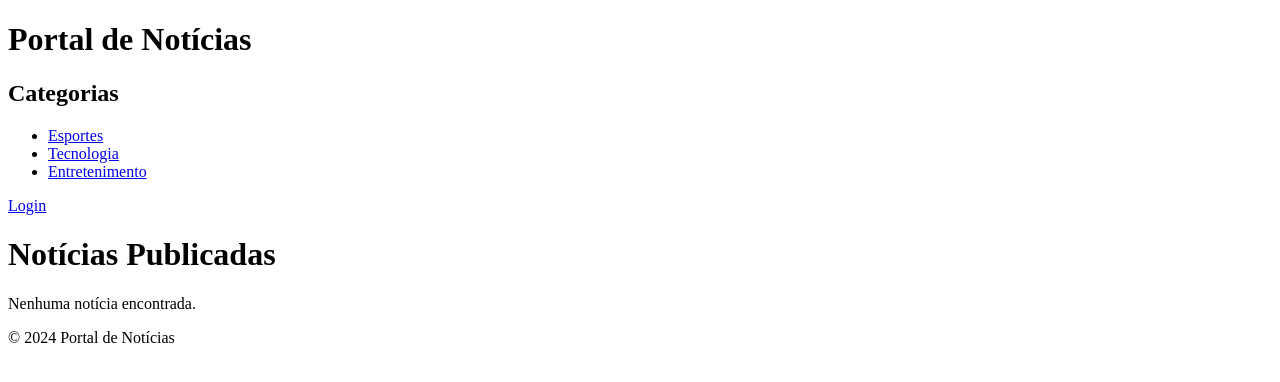
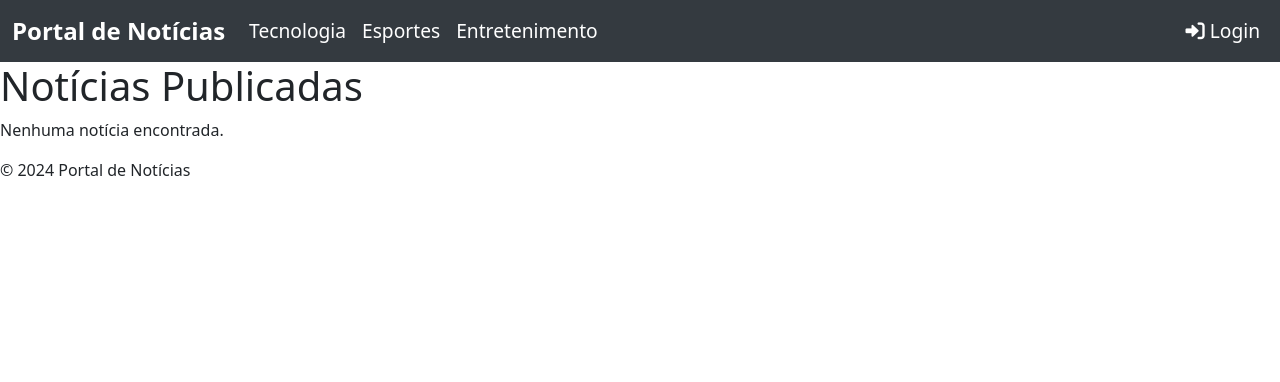
Before and after one commit to mvsilvass/portal-de-noticias, a PHP site: page / in a window 1280 px wide. Shown: the top 382 px of the page. Run offline with PHP 8.4, Linux system fonts and the light colour scheme; data that the repository does not hold is empty.

Commit message:
Update index.php

```diff
--- a/index.php
+++ b/index.php
@@ -14,25 +14,42 @@
     <meta charset="UTF-8">
     <meta name="viewport" content="width=device-width, initial-scale=1.0">
     <title>Portal de notícias</title>
+    <link href="https://cdn.jsdelivr.net/npm/bootstrap@5.3.3/dist/css/bootstrap.min.css" rel="stylesheet" integrity="sha384-QWTKZyjpPEjISv5WaRU9OFeRpok6YctnYmDr5pNlyT2bRjXh0JMhjY6hW+ALEwIH" crossorigin="anonymous">
+    <link rel="stylesheet" href="https://cdnjs.cloudflare.com/ajax/libs/font-awesome/6.0.0-beta3/css/all.min.css">
+    <link rel="stylesheet" href="./src/styles/styles.css">
 </head>
 <body>
     <header>
-        <div>
-            <!-- Colocar algum ícone ou logo -->
-            <h1>Portal de Notícias</h1>
-        </div>
-
-        <nav>
-            <!-- fazer um dropdown -->
-            <div>
-                <h2>Categorias</h2>
-                <ul>
-                    <li><a href="./pages/esportes.php">Esportes</a></li>
-                    <li><a href="./pages/tecnologia.php">Tecnologia</a></li>
-                    <li><a href="./pages/entretenimento.php">Entretenimento</a></li>
-                </ul>
+        <nav class="navbar navbar-expand-lg">
+            <div class="container-fluid">
+                <!-- Logo e Links à Esquerda -->
+                <a class="navbar-brand" href="#">Portal de Notícias</a>
+                <button class="navbar-toggler" type="button" data-bs-toggle="collapse" data-bs-target="#navbarNavDropdown" aria-controls="navbarNavDropdown" aria-expanded="false" aria-label="Toggle navigation">
+                    <span class="navbar-toggler-icon"></span>
+                </button>
+                <div class="collapse navbar-collapse" id="navbarNavDropdown">
+                    <!-- Menu de Links de Navegação à Esquerda -->
+                    <ul class="navbar-nav">
+                        <li class="nav-item">
+                            <a class="nav-link" href="#">Tecnologia</a>
+                        </li>
+                        <li class="nav-item">
+                            <a class="nav-link" href="#">Esportes</a>
+                        </li>
+                        <li class="nav-item">
+                            <a class="nav-link" aria-current="page" href="#">Entretenimento</a>
+                        </li>
+                    </ul>
+                    <!-- Link de Login à Direita -->
+                    <ul class="navbar-nav ms-auto">
+                        <li class="nav-item">
+                            <a class="nav-link" href="login.php">
+                                <i class="fas fa-sign-in-alt"></i> Login
+                            </a>
+                        </li>
+                    </ul>
+                </div>
             </div>
-            <a href="./pages/login.php">Login</a>
         </nav>
     </header>
 
@@ -60,5 +77,6 @@
     <footer>
         <p>&copy; 2024 Portal de Notícias</p>
     </footer>
+    <script src="https://cdn.jsdelivr.net/npm/bootstrap@5.3.3/dist/js/bootstrap.bundle.min.js" integrity="sha384-YvpcrYf0tY3lHB60NNkmXc5s9fDVZLESaAA55NDzOxhy9GkcIdslK1eN7N6jIeHz" crossorigin="anonymous"></script>
 </body>
 </html>
--- /dev/null
+++ b/src/styles/styles.css
@@ -0,0 +1,29 @@
+.navbar {
+    background-color: #343a40 !important;
+}
+
+.navbar .nav-link, .navbar .navbar-brand {
+    color: white !important;
+}
+
+.navbar .navbar-brand {
+    font-weight: bold;
+    font-size: 1.5rem;
+}
+
+.navbar-nav .nav-item {
+    display: flex;
+    align-items: center;
+}
+
+.navbar-nav {
+    display: flex;
+}
+
+.navbar-nav.ms-auto {
+    margin-left: auto;
+}
+
+.navbar-nav .nav-link {
+    font-size: 1.2rem;
+}
```
